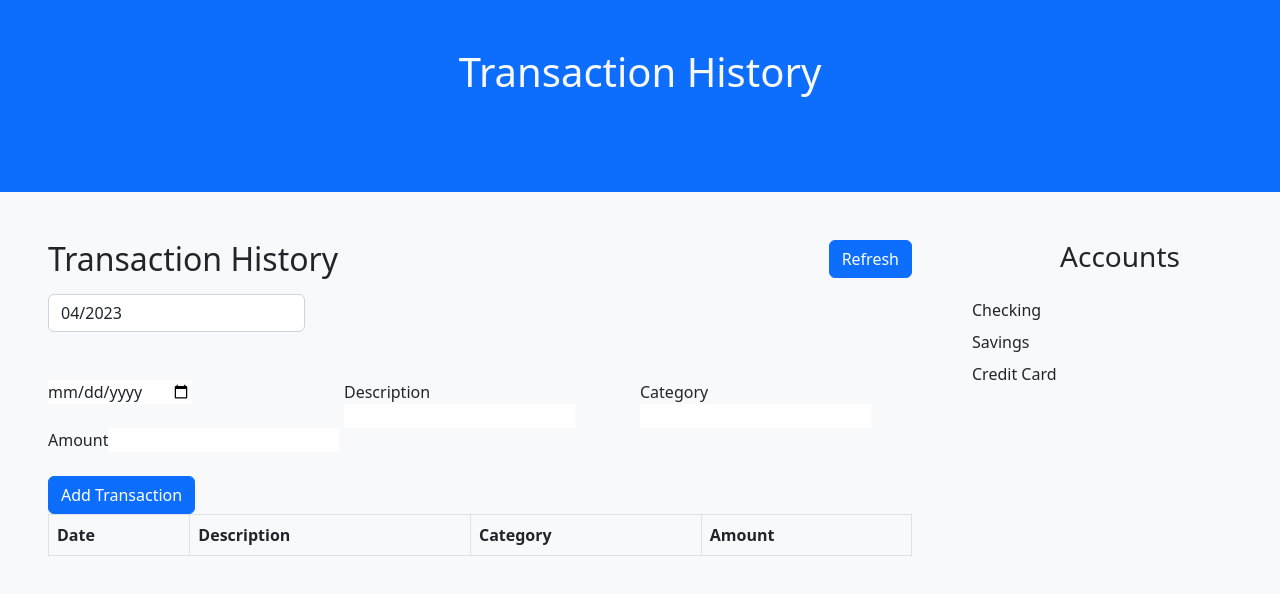
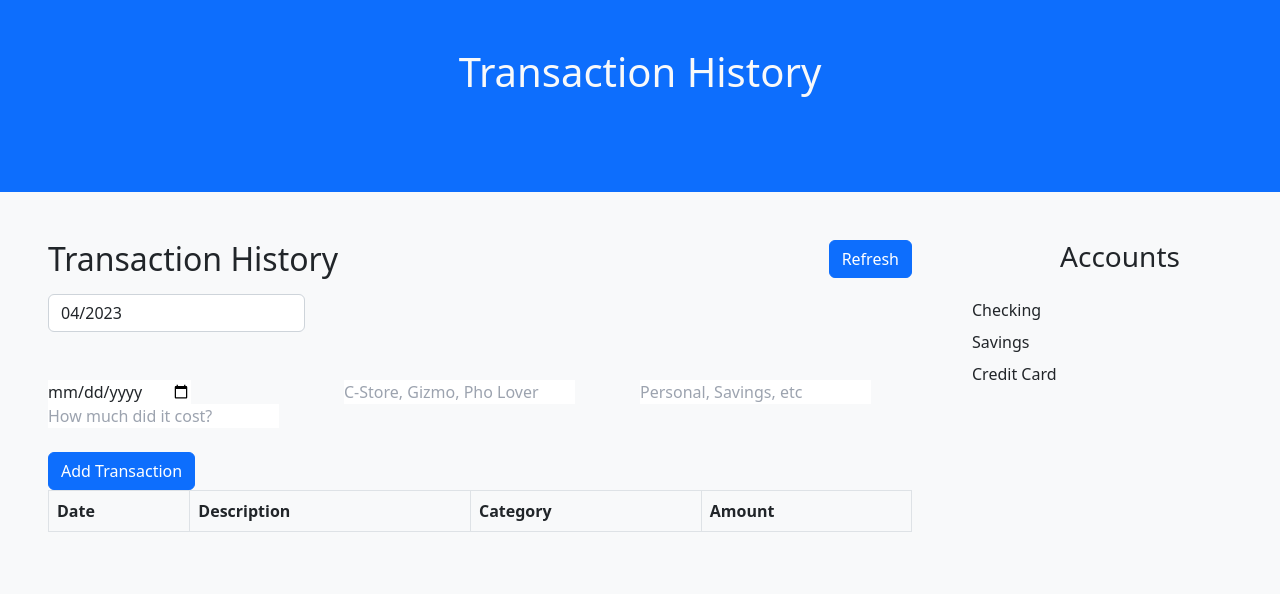
Before and after one commit to CS322-SP23/Cash_Crusher, a React (Create React App) app in the folder cash_crusher_rjs/: page / in a window 1280 px wide. Shown: the top 594 px of the page. Built offline with nearby package versions, Linux system fonts and the light colour scheme.

Commit message:
Pending changes exported from your codespace

```diff
--- a/cash_crusher_rjs/src/App.js
+++ b/cash_crusher_rjs/src/App.js
@@ -74,8 +74,8 @@ function App() {
               />
             </Col>
             <Col>
-            <label>Description</label>
               <input
+                placeholder="C-Store, Gizmo, Pho Lover "
                 type="text"
                 name="description"
                 value={description}
@@ -83,8 +83,8 @@ function App() {
               />
             </Col>
             <Col>
-            <label>Category</label>
               <input
+                placeholder="Personal, Savings, etc"
                 type="text"
                 name="category"
                 value={category}
@@ -92,8 +92,8 @@ function App() {
               />
             </Col>
             <Col>
-            <label>Amount</label>
               <input
+                placeholder="How much did it cost?"
                 type="text"
                 name="amount"
                 value={amount}
```
